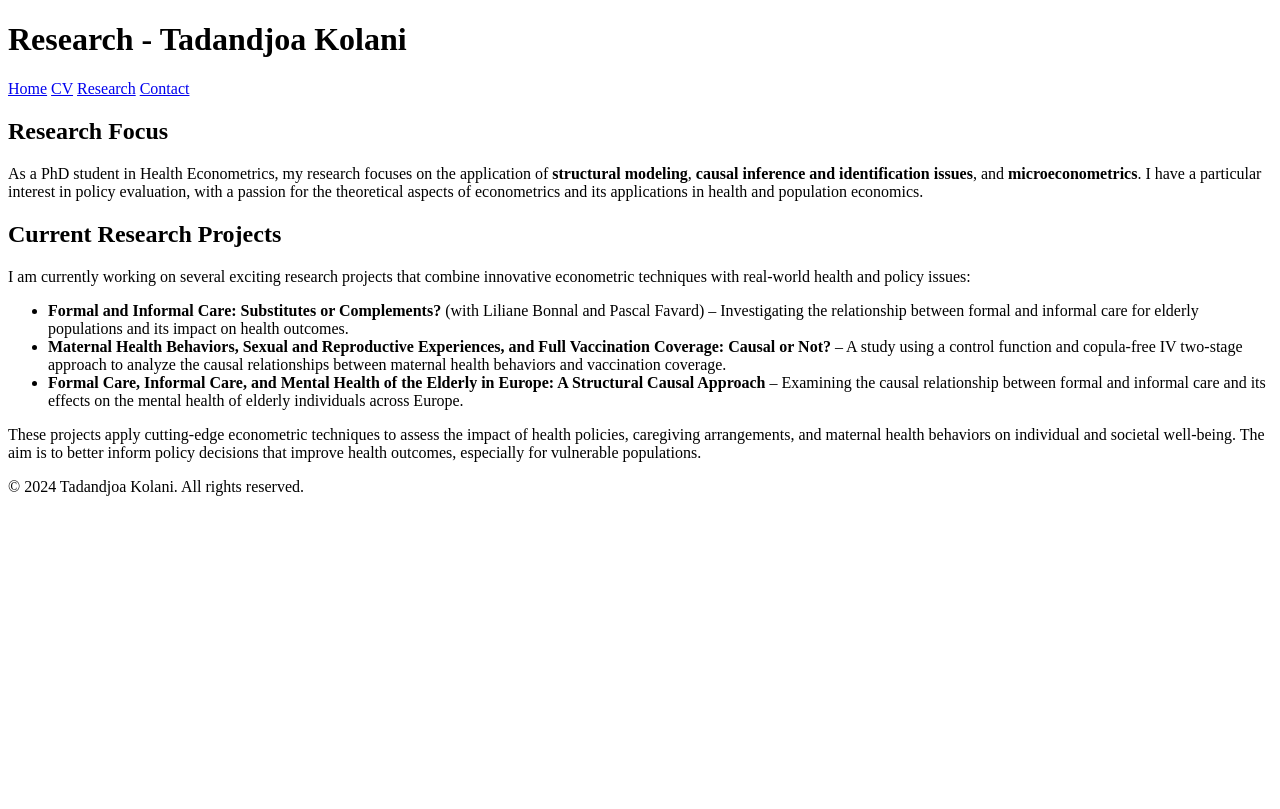
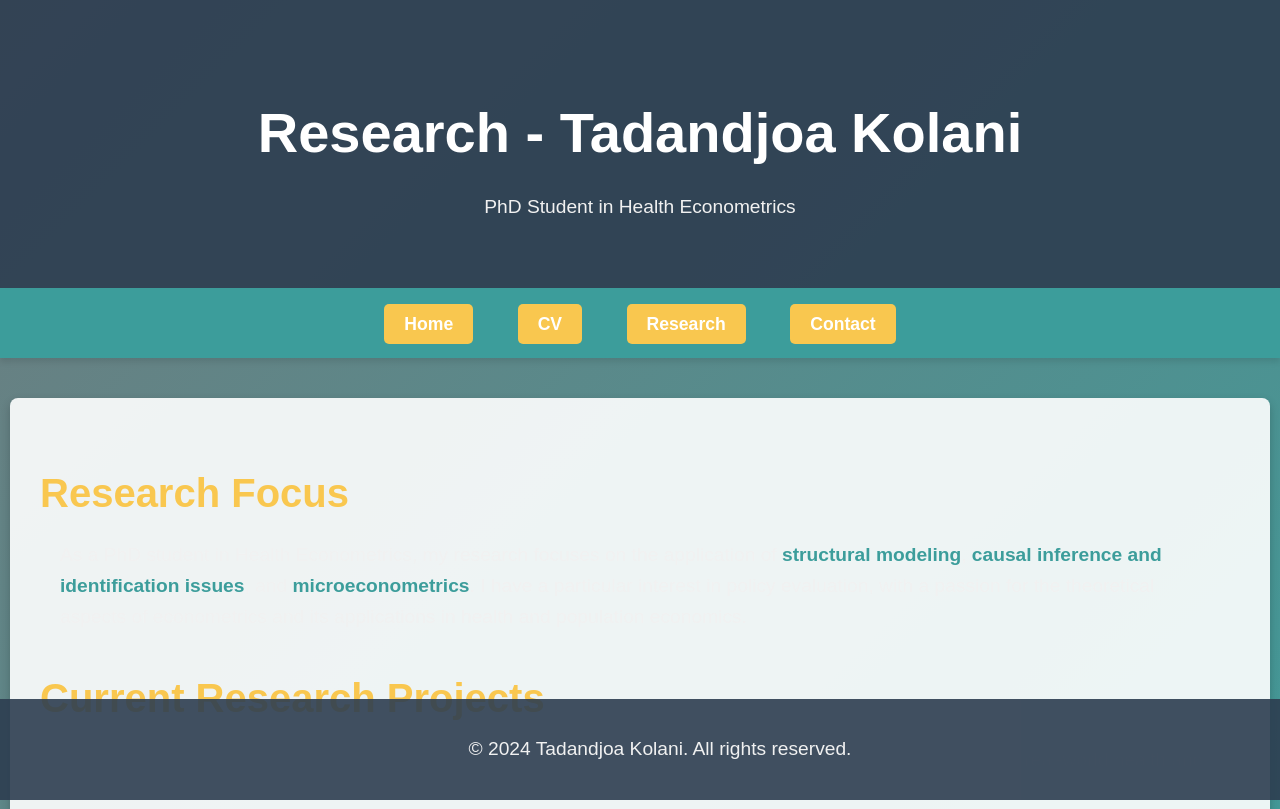
Before and after one commit to KOLANITadandjoa/KOLANITadandjoa, a plain HTML site: page research.html in a window 1280 px wide. Shown: the top 809 px of the page. Drawn offline with Linux system fonts and the light colour scheme.

Commit message:
Update research.html

```diff
--- a/research.html
+++ b/research.html
@@ -6,13 +6,119 @@
   <title>Tadandjoa Kolani - Research</title>
   <meta name="description" content="Research profile of Tadandjoa Kolani, PhD student in Health Econometrics, exploring structural modeling, causal inference, and health and population economics.">
   <style>
-    /* Same styles as above */
+    /* General Styles */
+    body {
+      font-family: 'Arial', sans-serif;
+      margin: 0;
+      padding: 0;
+      background: linear-gradient(135deg, #6e7c7f, #3c9d9b); /* Beautiful gradient background */
+      color: #fff;
+      line-height: 1.6;
+      overflow-x: hidden;
+      padding-bottom: 50px;
+    }
+    header {
+      background-color: rgba(45, 62, 80, 0.9);
+      color: #fff;
+      padding: 50px 20px;
+      text-align: center;
+      box-shadow: 0px 4px 6px rgba(0, 0, 0, 0.1);
+      border-bottom: 2px solid #3c9d9b;
+    }
+    h1 {
+      font-size: 3.5em;
+      margin-bottom: 10px;
+      font-weight: bold;
+    }
+    h2 {
+      font-size: 2.5em;
+      color: #f9c74f;
+      margin-bottom: 15px;
+    }
+    p {
+      font-size: 1.2em;
+      color: #f1f1f1;
+      margin: 15px 0;
+      padding: 0 20px;
+    }
+    strong {
+      color: #3c9d9b;
+    }
+    a {
+      text-decoration: none;
+      color: #ffffff;
+      background-color: #f9c74f;
+      padding: 12px 25px;
+      border-radius: 5px;
+      font-weight: bold;
+      transition: background-color 0.3s;
+    }
+    a:hover {
+      background-color: #f1f1f1;
+      color: #333;
+    }
+    nav {
+      background-color: #3c9d9b;
+      padding: 20px;
+      text-align: center;
+      box-shadow: 0px 4px 6px rgba(0, 0, 0, 0.1);
+    }
+    nav a {
+      margin: 15px 20px;
+      color: #fff;
+      font-size: 1.1em;
+      text-decoration: none;
+      padding: 10px 20px;
+      border-radius: 5px;
+    }
+    nav a:hover {
+      background-color: #2a7271;
+    }
+    main {
+      max-width: 1200px;
+      margin: 40px auto;
+      padding: 30px;
+      background-color: rgba(255, 255, 255, 0.9);
+      color: #333;
+      box-shadow: 0px 4px 10px rgba(0, 0, 0, 0.2);
+      border-radius: 8px;
+      overflow-y: auto;
+      height: 600px; /* Ensure it can scroll if content is long */
+    }
+    ul {
+      list-style-type: none;
+      padding: 0;
+      font-size: 1.1em;
+      text-align: left;
+    }
+    ul li {
+      margin: 12px 0;
+      padding-left: 20px;
+      position: relative;
+    }
+    ul li::before {
+      content: '✓';
+      color: #3c9d9b;
+      position: absolute;
+      left: 0;
+      top: 0;
+    }
+    footer {
+      background-color: rgba(45, 62, 80, 0.9);
+      color: #fff;
+      padding: 20px;
+      text-align: center;
+      position: fixed;
+      bottom: 0;
+      width: 100%;
+    }
   </style>
 </head>
 <body>
 
   <header>
     <h1>Research - Tadandjoa Kolani</h1>
+    <p>PhD Student in Health Econometrics</p>
   </header>
 
   <nav>
```
